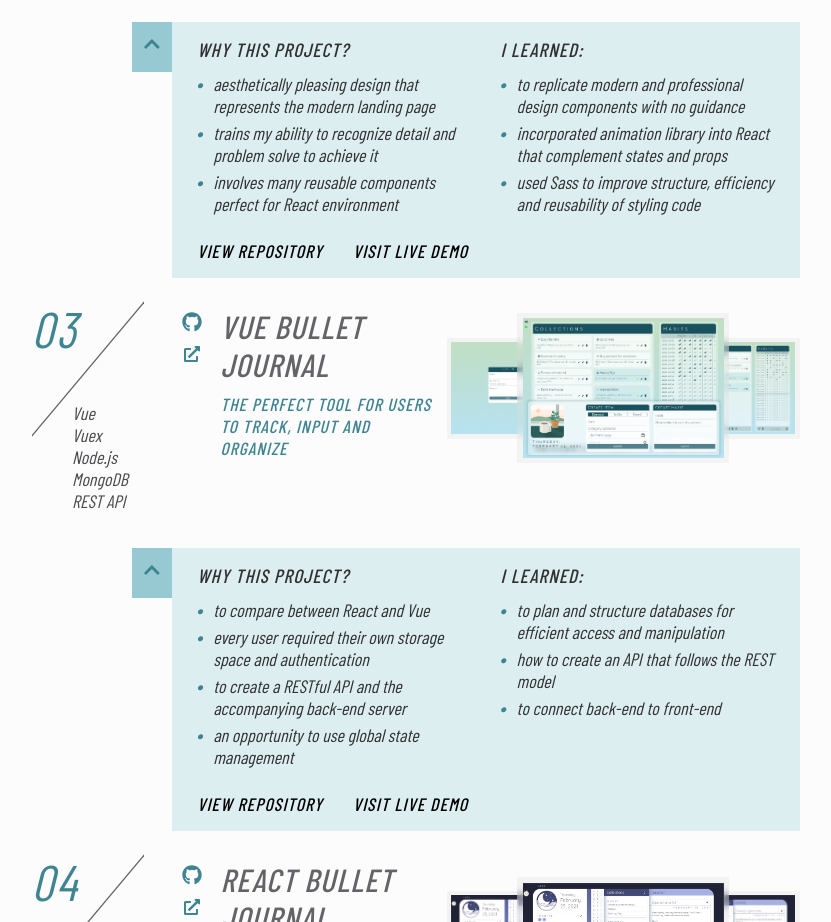
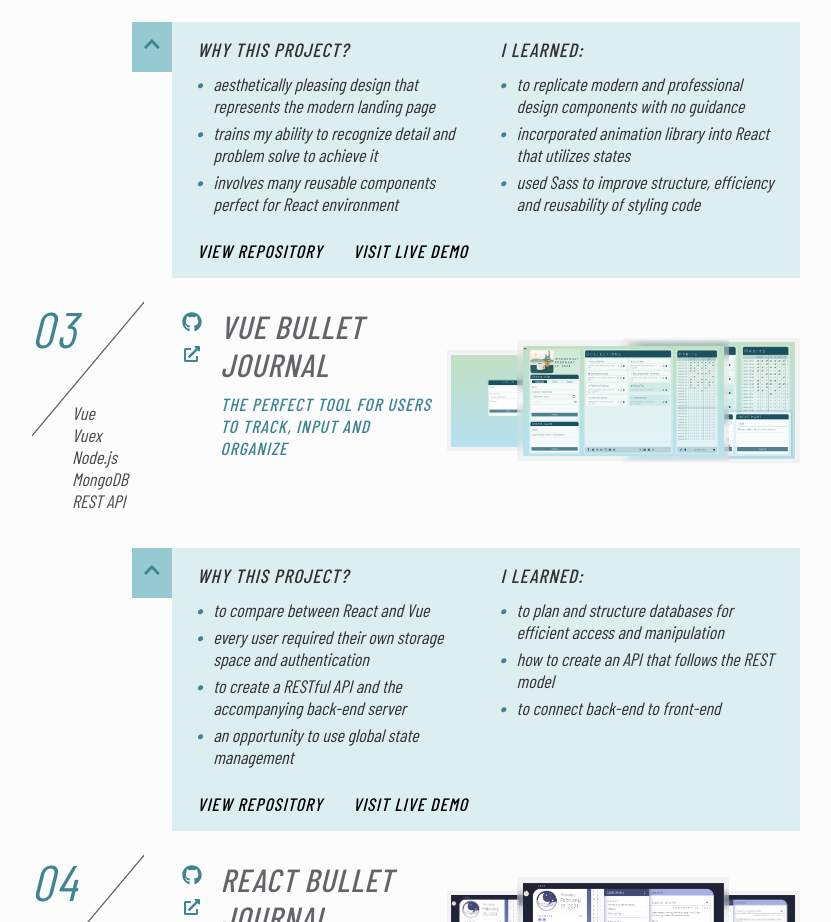
Before and after one commit to vkwho4250/vh-portfolio, a React (Create React App) app: page / in a window 1280 px wide. Shown: the part 2900-3822 px from the top of the page, without its empty margins (378-1209 px from the left). Built offline with nearby package versions, Linux system fonts and the light colour scheme; a web font is replaced by a local one.

Commit message:
edited project details

```diff
--- a/src/data/ProjectInfo.js
+++ b/src/data/ProjectInfo.js
@@ -71,7 +71,7 @@
   ],
   achievements: [
     "to replicate modern and professional design components with no guidance",
-    "incorporated animation library into React that complement states and props",
+    "incorporated animation library into React that utilizes states",
     "used Sass to improve structure, efficiency and reusability of styling code",
   ],
   tech: ["React", "Sass", "Framer-Motion", "Responsive Design"],
```
Also changed, not shown: public/assets/vue-bj/vue-bj-2.png, public/assets/vue-bj/vue-bj-3.png.
